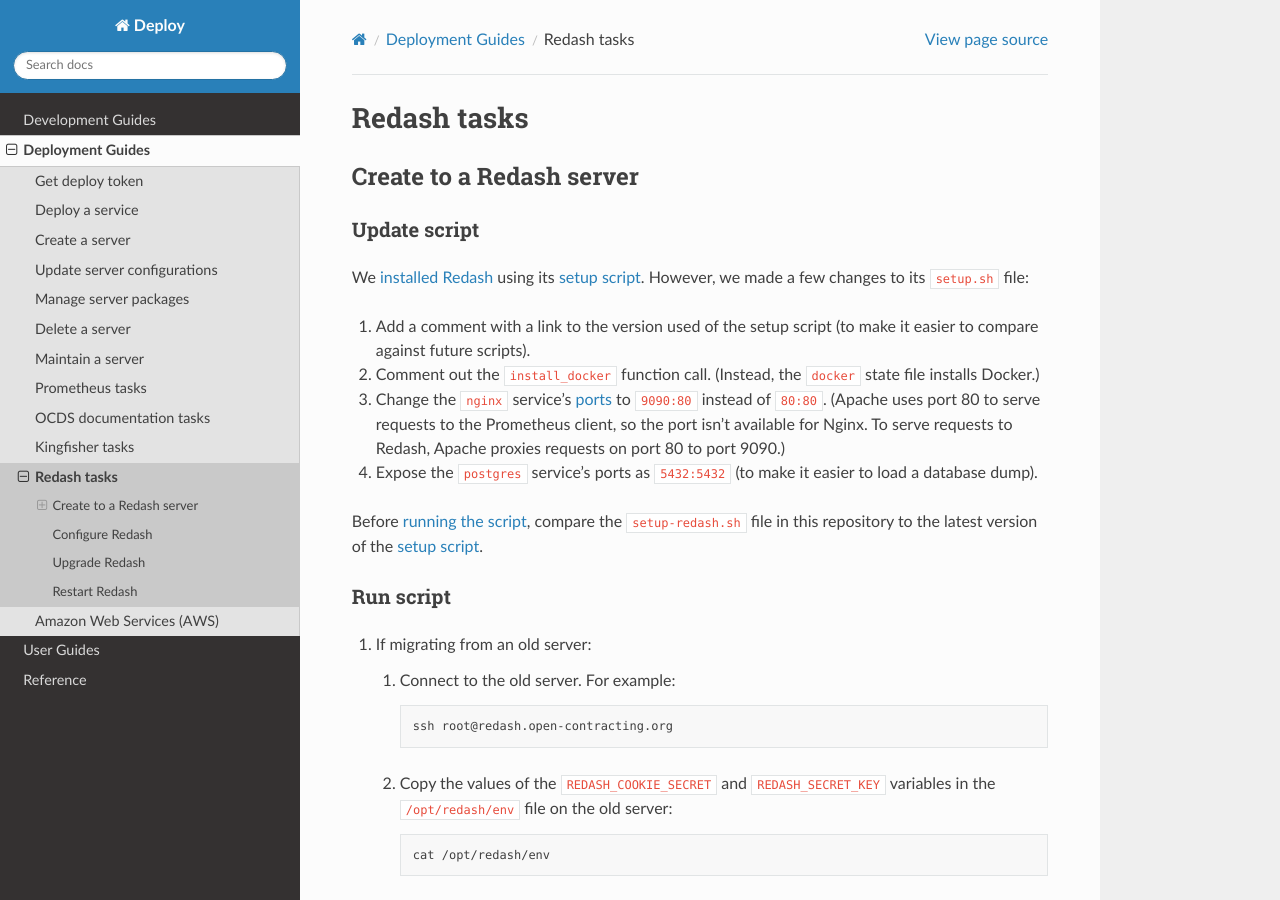
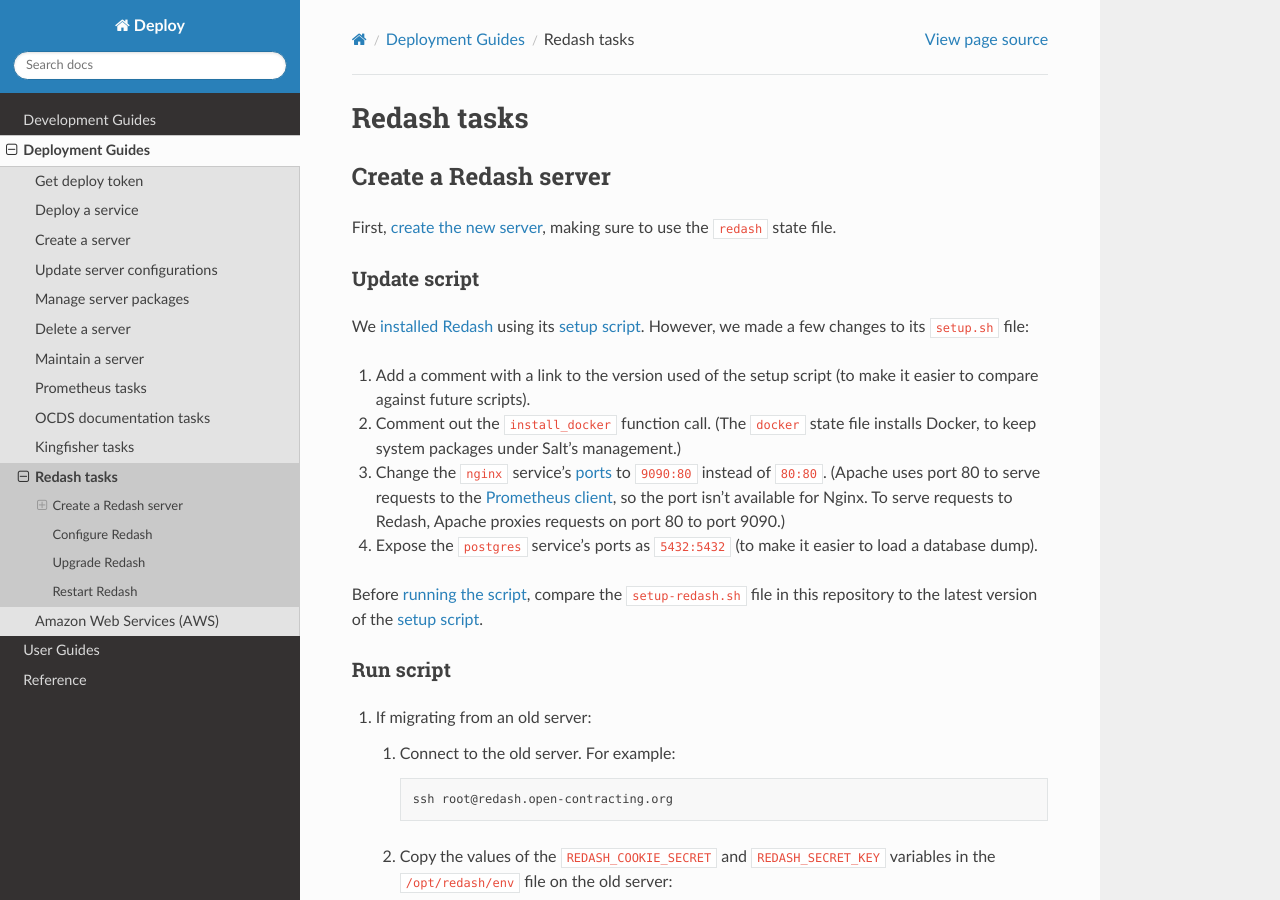
Before and after one commit to open-contracting/deploy, a Sphinx documentation site: the page built from docs/deploy/redash.rst, in a window 1280 px wide and 900 px high. Built offline with Sphinx 7.4.7 and the Read the Docs theme 2.0.0, drawn with Linux system fonts in a browser that asks for light colours.

Commit message:
redash.rst: Link to other docs

```diff
--- a/docs/deploy/redash.rst
+++ b/docs/deploy/redash.rst
@@ -1,8 +1,10 @@
 Redash tasks
 ============
 
-Create to a Redash server
--------------------------
+Create a Redash server
+----------------------
+
+First, :doc:`create the new server<create_server>`, making sure to use the ``redash`` state file.
 
 Update script
 ~~~~~~~~~~~~~
@@ -10,8 +12,8 @@
 We `installed Redash <https://redash.io/help/open-source/setup#docker>`__ using its `setup script <https://github.com/getredash/setup>`__. However, we made a few changes to its ``setup.sh`` file:
 
 #. Add a comment with a link to the version used of the setup script (to make it easier to compare against future scripts).
-#. Comment out the ``install_docker`` function call. (Instead, the ``docker`` state file installs Docker.)
-#. Change the ``nginx`` service's `ports <https://docs.docker.com/compose/compose-file/#ports>`__ to ``9090:80`` instead of ``80:80``. (Apache uses port 80 to serve requests to the Prometheus client, so the port isn't available for Nginx. To serve requests to Redash, Apache proxies requests on port 80 to port 9090.)
+#. Comment out the ``install_docker`` function call. (The ``docker`` state file installs Docker, to keep system packages under Salt's management.)
+#. Change the ``nginx`` service's `ports <https://docs.docker.com/compose/compose-file/#ports>`__ to ``9090:80`` instead of ``80:80``. (Apache uses port 80 to serve requests to the :doc:`Prometheus client<prometheus>`, so the port isn't available for Nginx. To serve requests to Redash, Apache proxies requests on port 80 to port 9090.)
 #. Expose the ``postgres`` service's ports as ``5432:5432`` (to make it easier to load a database dump).
 
 Before :ref:`running the script<run-redash-script>`, compare the ``setup-redash.sh`` file in this repository to the latest version of the `setup script <https://github.com/getredash/setup>`__.
```
Also changed, not shown: 1 other file.
